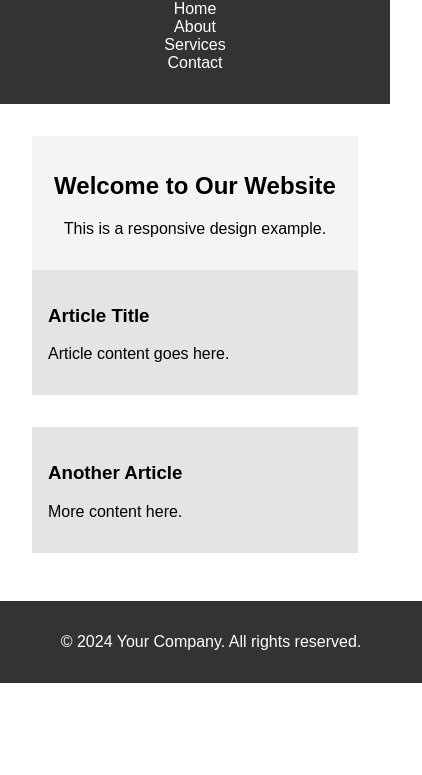
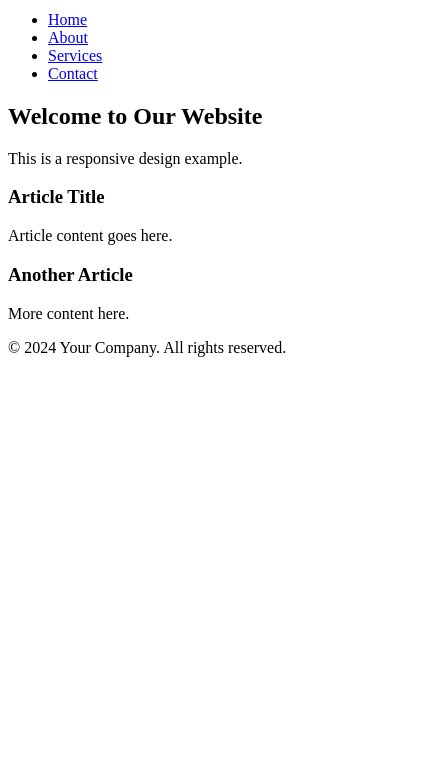
Before and after one commit to Rohanteja63/module2.solution, a plain HTML site: page index.html in a window 390 px wide. Shown: the part 69-844 px from the top of the page, 422 px wide, since content can reach past the window. Drawn offline with Linux system fonts and the light colour scheme.

Commit message:
Update index.html

```diff
--- a/index.html
+++ b/index.html
@@ -36,103 +36,5 @@
     <footer>
         <p>&copy; 2024 Your Company. All rights reserved.</p>
     </footer>
-  <style>
-    /* Basic styles for all devices */
-body {
-    font-family: Arial, sans-serif;
-    margin: 0;
-    padding: 0;
-    box-sizing: border-box;
-}
-
-header {
-    background-color: #333;
-    color: #fff;
-    padding: 1em;
-    text-align: center;
-}
-
-header h1 {
-    margin: 0;
-}
-
-nav ul {
-    list-style: none;
-    padding: 0;
-    display: flex;
-    justify-content: center;
-}
-
-nav ul li {
-    margin: 0 1em;
-}
-
-nav ul li a {
-    color: #fff;
-    text-decoration: none;
-}
-
-main {
-    padding: 2em;
-}
-
-.hero {
-    background-color: #f4f4f4;
-    padding: 2em;
-    text-align: center;
-}
-
-.content {
-    display: flex;
-    flex-wrap: wrap;
-    gap: 1em;
-}
-
-.content article {
-    flex: 1 1 calc(50% - 1em);
-    background-color: #e4e4e4;
-    padding: 1em;
-    box-sizing: border-box;
-}
-
-footer {
-    background-color: #333;
-    color: #fff;
-    text-align: center;
-    padding: 1em;
-    position: relative;
-    bottom: 0;
-    width: 100%;
-}
-
-/* Tablet styles */
-@media (max-width: 768px) {
-    nav ul {
-        flex-direction: column;
-        align-items: center;
-    }
-
-    .content article {
-        flex: 1 1 100%;
-    }
-}
-
-/* Mobile styles */
-@media (max-width: 480px) {
-    .hero {
-        padding: 1em;
-    }
-
-    .content {
-        flex-direction: column;
-    }
-
-    .content article {
-        flex: 1 1 100%;
-        margin-bottom: 1em;
-    }
-}
-
-  </style>
 </body>
 </html>
```
